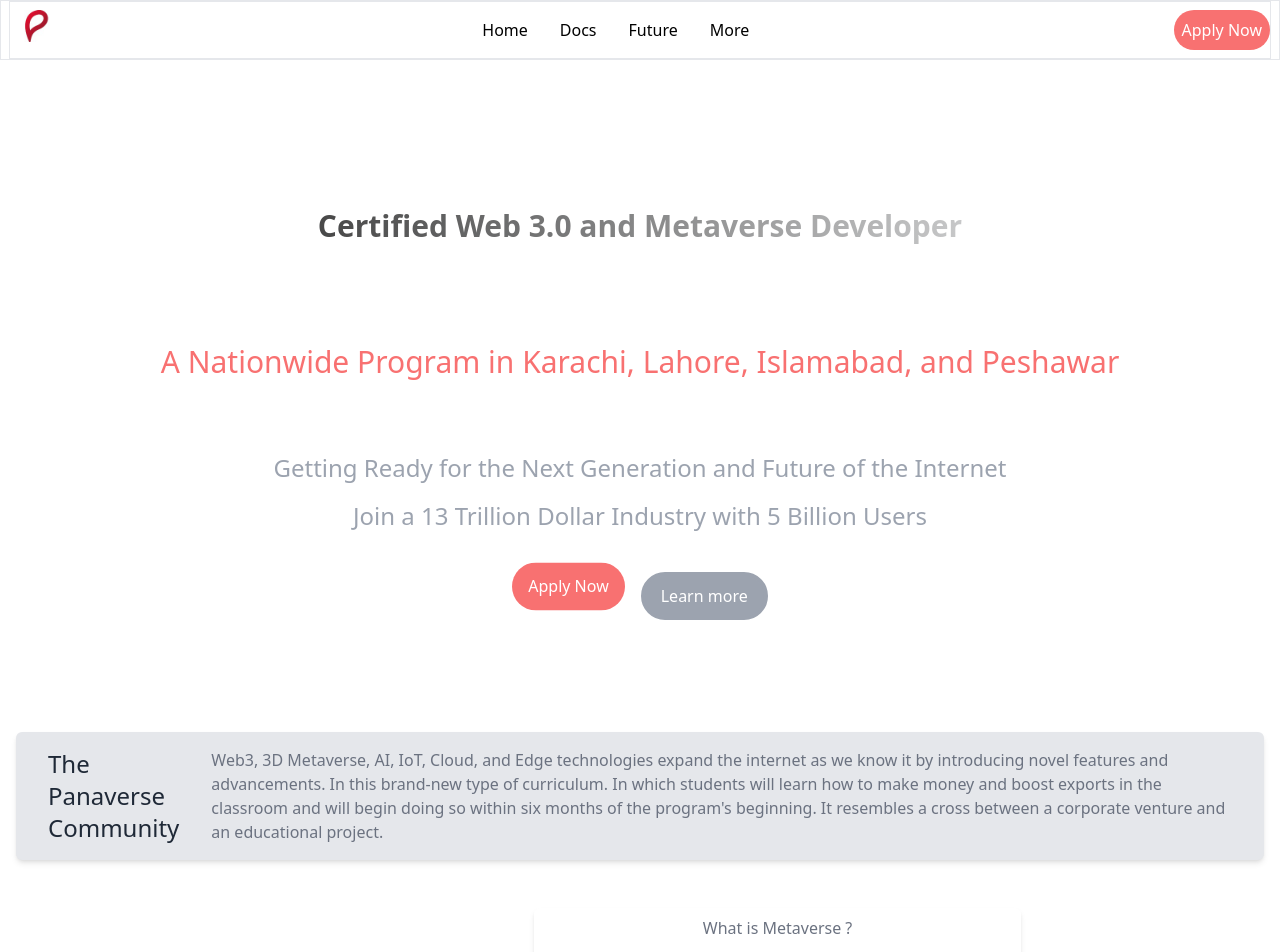
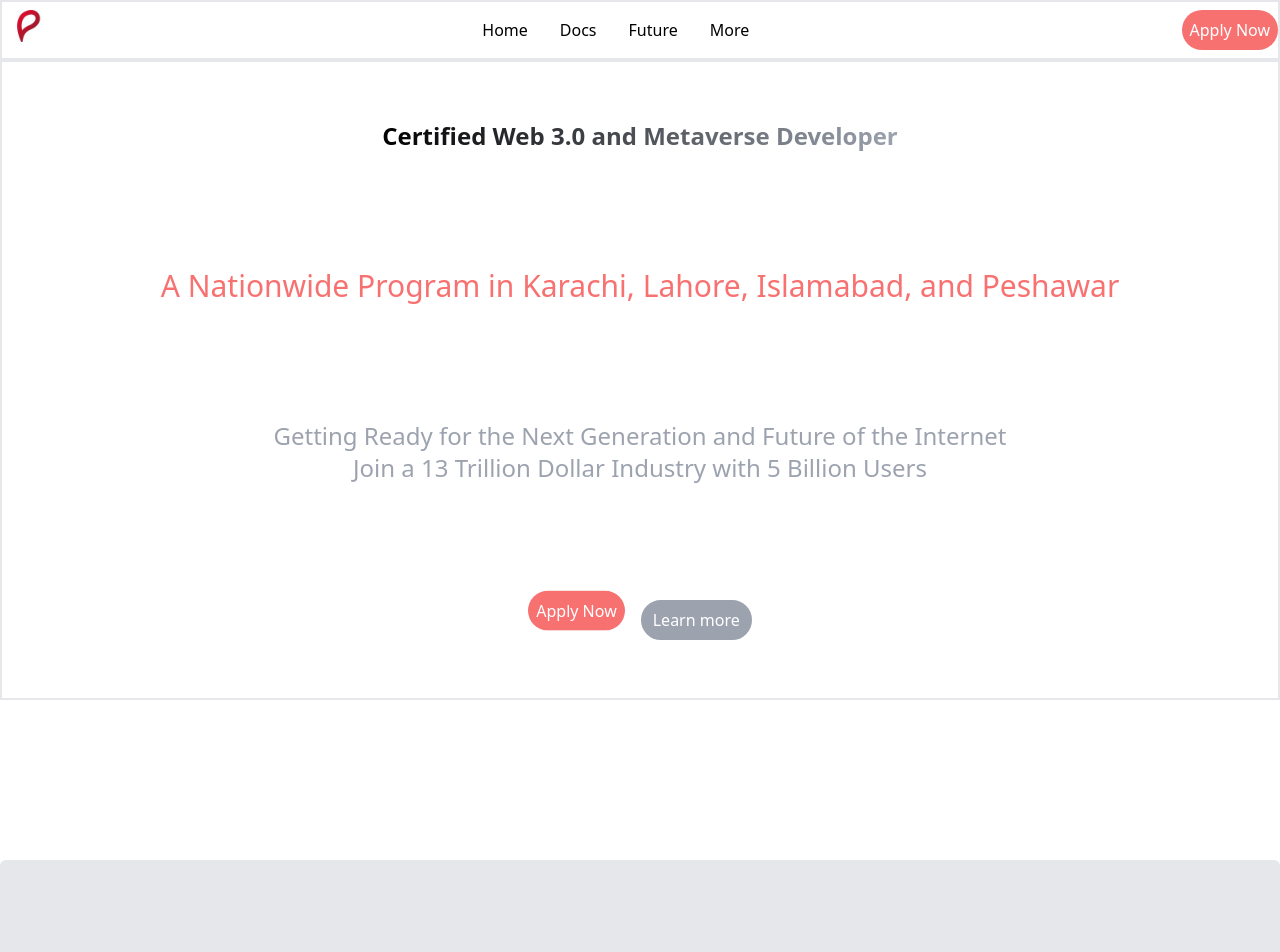
Before and after one commit to JunaidAlam789/panaverse_site_tailwind, a Next.js app: page / in a window 1280 px wide. Shown: the top 952 px of the page. Built offline with nearby package versions, Linux system fonts and the light colour scheme.

Commit message:
Edited using flex concepts
Edited using flex concepts

```diff
--- a/app/components/Main_Section.tsx
+++ b/app/components/Main_Section.tsx
@@ -1,40 +1,32 @@
   export default function Main_Section() {
     return (
-      <div className="p-16" >
-        <div className="flex flex-col justify-center">
-              <p className="flex text-left  sm:collapse sm:justify-center text-base font-bold sm:text-xl md:text-3xl bg-clip-text text-transparent py-4
-              sm:font-thin md:font-normal lg:font-bold
-              text-black animate-pulse ">
+      <div className="h-screen" >
+        <span className="h-4/5 flex flex-col justify-around items-center border-2">
+
+              <span className="  text-xl sm:text-2xl font-bold
+              bg-clip-text text-transparent bg-gradient-to-l from-gray-400 to-black">
               Certified Web 3.0 and Metaverse Developer
-              </p>
-              <p className="flex text-left collapse sm:visible sm:justify-center text-base sm:text-xl md:text-3xl bg-clip-text text-transparent py-4
-              sm:font-thin md:font-normal lg:font-bold
-              bg-gradient-to-l from-gray-50 to-black gray animate-pulse ">
-              Certified Web 3.0 and Metaverse Developer
-              </p>
+              </span>
 
-            <p className="flex text-left sm:collapse sm:justify-center font-bold sm:text-xl md:text-2xl lg:text-3xl py-4 text-red-400 sm:font-thin md:font-normal lg:font-medium ">
-            In Karachi, Lahore, Islamabad, and Peshawar
-            </p>
-            <p className="flex text-left collapse sm:visible sm:justify-center  text-base sm:text-xl md:text-2xl lg:text-3xl py-4 text-red-400 sm:font-thin md:font-normal lg:font-medium ">
+            <span className=" font-bold text-base sm:text-xl md:text-2xl lg:text-3xl text-red-400 sm:font-thin md:font-normal lg:font-medium ">
             A Nationwide Program in Karachi, Lahore, Islamabad, and Peshawar
-            </p>
-            <p className="flex text-left sm:collapse sm:justify-center py-2 text-gray-400 text-base sm:text-xl md:text-2xl">
-          Getting Ready for the Next Generation Internet</p>
-          <p className="flex text-left collapse sm:visible sm:justify-center py-2 text-gray-400 text-base sm:text-xl md:text-2xl">
-          Getting Ready for the Next Generation and Future of the Internet</p>
-          <p className="flex text-left collapse sm:visible sm:justify-center py-2 text-gray-400 text-base sm:text-xl md:text-2xl">
-          Join a 13 Trillion Dollar Industry with 5 Billion Users</p>
-          <div className="p-6 flex flex-col sm:flex-row justify-center">
-            <button className="animate-bounce text-white rounded-full px-4 m-2 py-2 bg-red-400 hover:bg-red-500">
+            </span>
+           <span className="flex flex-col justify-between items-center">
+          <span className=" sm:justify-center text-gray-400 text-base sm:text-xl md:text-2xl">
+          Getting Ready for the Next Generation and Future of the Internet</span>
+          <span className="visible sm:justify-center text-gray-400 text-base sm:text-xl md:text-2xl">
+          Join a 13 Trillion Dollar Industry with 5 Billion Users</span>
+          </span>
+          <span className="flex flex-col sm:flex-row">
+            <button className="mx-2 px-2 animate-bounce  text-white h-10 rounded-full bg-red-400 hover:bg-red-500">
              <a href={'https://portal.piaic.org/signup'}>Apply Now</a>
             </button>
-            <button className=" text-white rounded-full px-4 m-2 py-2 bg-gray-400 border-gray-400 border-4 hover:border-red-400">
+            <button className="mx-2 px-2 text-white rounded-full h-10 bg-gray-400 border-gray-400 border-4 hover:border-red-400">
               Learn more
             </button>
-          </div>
+            </span>
 
-        </div>
+        </span>
       </div>
     );
   }
--- a/app/components/MetaverseAnimate.tsx
+++ b/app/components/MetaverseAnimate.tsx
@@ -2,8 +2,7 @@
   export default function MetaverseAnimate() {
     return (
       <div className="">
-        <div className="flex flex-col sm:flex-row md:flex-row lg:flex-row
-        p-8 md:p10" >
+        <div className=" flex flex-col sm:flex-row md:flex-row lg:flex-row justify-around items-center" >
 
             <div className="animate-pulse py-20 w-auto sm:w-2/5 m-2">
              {/*  // h-10 sm:h-10 md:h-12 mt-12 sm-16 */}
@@ -11,7 +10,7 @@
              </div>
 
            <div className="flex flex-col w-auto sm:w-2/5 text-gray-500 bg-white rounded-md shadow-md">
-           <p className="text-gray-500 animate-bounce text-center m-2 p-2">
+           <p className="text-gray-800 bg-gray-200 rounded-lg text-2xl animate-bounce text-center m-2 p-2">
             What is Metaverse ?</p>
 
           <p className="text-gray-500  text-justify p-2 m-2">
--- a/app/components/NavBar.tsx
+++ b/app/components/NavBar.tsx
@@ -8,23 +8,21 @@ export default function NavBar() {
 
   return (
     <>
-       <div className="border px-2">
+       <div className="border">
 
-          <div className="flex sm:flex-row justify-center border">
-          <img src="./panaverse80_80.jpg" className="h-12 w-12 p-2 mr-auto"/>
-          <div className="flex flex-col sm:flex-row">
+          <div className="flex sm:flex-row border justify-between">
+          <img src="./panaverse80_80.jpg" className="h-12 w-12 p-2"/>
+          <div className="flex flex-row flex-wrap">
           <a className="m-4 ">Home</a>
           <a className="m-4 ">Docs</a>
-          </div>
-          <div className="flex flex-col sm:flex-row">
           <a className="m-4 ">Future</a>
           <a className="m-4 ">More</a>
           </div>
-
-          <button className="text-white collapse sm:visible bg-red-400 hover:bg-red-500 ml-auto my-2 p-2 rounded-full" >
+          <div className="flex">
+          <button className="flex-shrink-0 flex-grow-0 h-10 text-white sm:visible bg-red-400 hover:bg-red-500  my-2 p-2 rounded-full" >
           <a href={'https://portal.piaic.org/signup'}>Apply Now</a>
-            </button>
-
+          </button>
+          </div>
           </div>
 
 
--- a/app/components/Section2.tsx
+++ b/app/components/Section2.tsx
@@ -1,17 +1,16 @@
 export default function Section2() {
     return (
-      <div className="p-4" >
+      <div className="h-screen" >
 
 
 
-        <div className="flex flex-col sm:flex-row px-4 sm:px-4 md:px-4 lg:pl-4
-        border-gray-500  bg-gray-200 rounded-md shadow-md
-        ">
+        <div className="h-4/5 flex flex-col sm:flex-row sm:justify-center items-center
+        border-gray-500  bg-gray-200 rounded-md shadow-md ">
 
-            <p className=" text-gray-800 text-2xl p-4">
+            <p className="text-gray-800 bg-white text-2xl rounded-lg text-center my-2 py-2 px-24">
             The Panaverse Community
             </p>
-            <p className=" text-gray-500 p-4">
+            <p className=" text-gray-500 flex-1 text-center p-4">
 
             Web3, 3D Metaverse, AI, IoT, Cloud, and Edge technologies expand the internet as we know it by introducing novel features and advancements. In this brand-new type of curriculum. In which students will learn how to make money and boost exports
 
--- a/app/layout.tsx
+++ b/app/layout.tsx
@@ -14,7 +14,7 @@ export default function RootLayout({
         head.tsx. Find out more at https://beta.nextjs.org/docs/api-reference/file-conventions/head
       */}
       <head />
-      <body>
+      <body className=''>
 
         {children}
 
```
